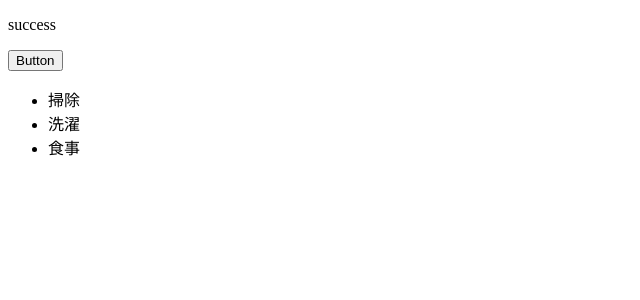
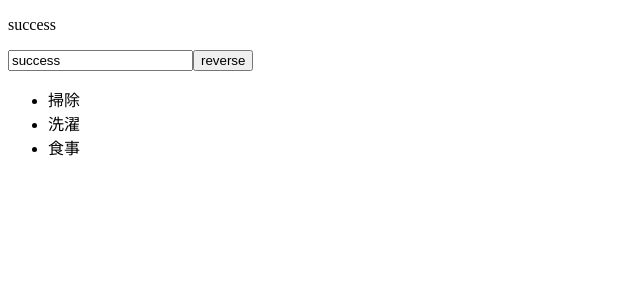
Before and after one commit to fukunagaa/typescript-repository, a Vue app in the folder webpack-vue/: page / in a window 1280 px wide. Shown: the top 300 px of the page, without its empty margins (0-640 px from the left). Built offline with nearby package versions, Linux system fonts and the light colour scheme.

Commit message:
input v-model 追加

```diff
--- a/webpack-vue/src/components/App.vue
+++ b/webpack-vue/src/components/App.vue
@@ -1,7 +1,8 @@
 <template>
   <div>
     <p>{{ message }}</p>
-    <button v-on:click="reverseMessage">Button</button>
+    <input v-model="message">
+    <button v-on:click="reverseMessage">reverse</button>
     <span v-if="seen">Now you see me</span>
     <ul>
       <li v-for="(todo, key) in todos" :key="key">
```
